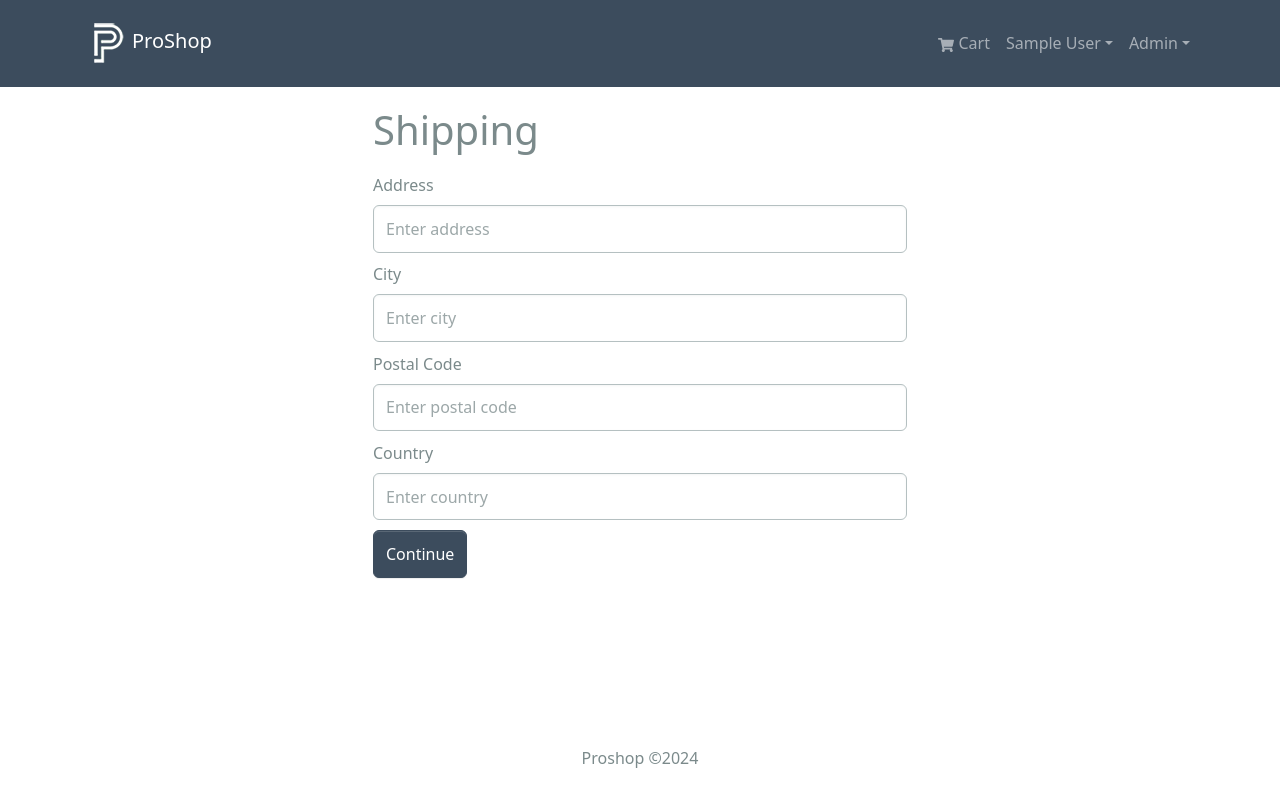
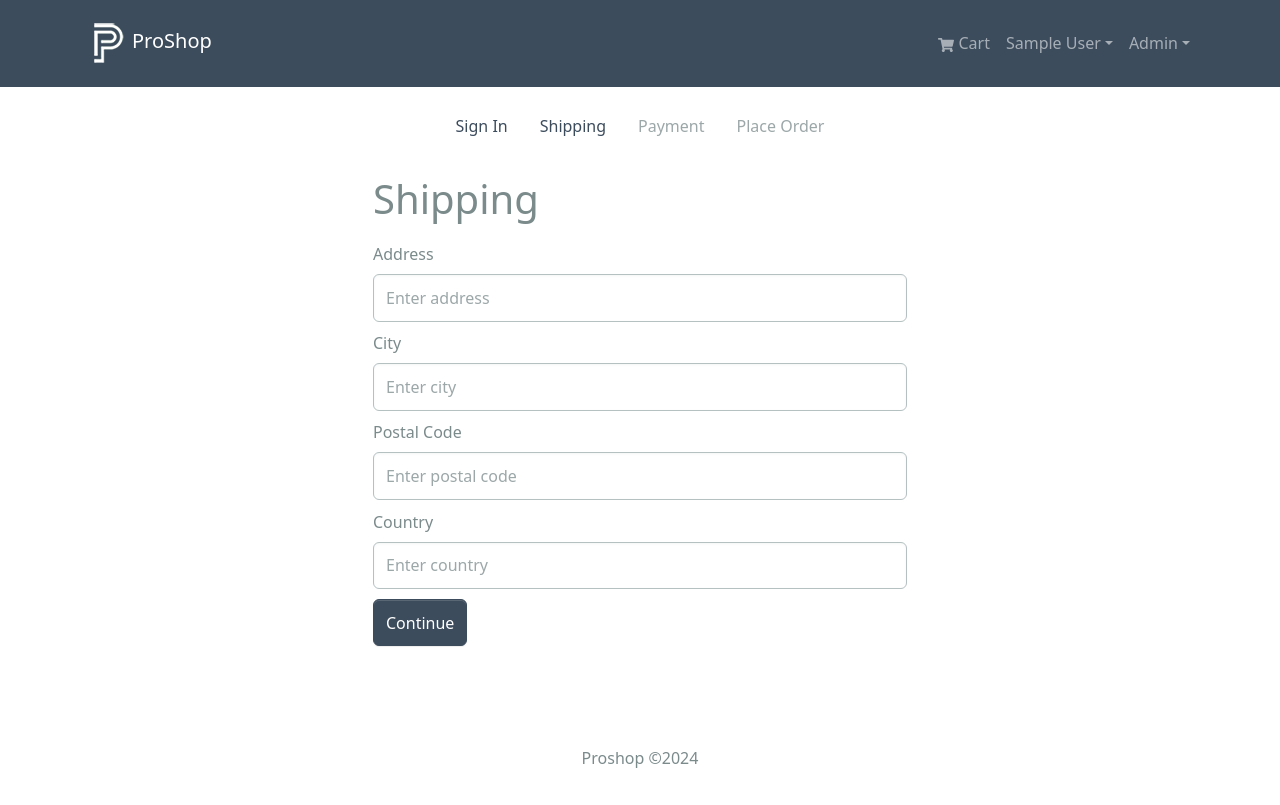
Before and after one commit to abhayshah0305/easyShop, a React (Create React App) app in the folder frontend/: page /shipping in a window 1280 px wide. Built offline with nearby package versions, Linux system fonts and the light colour scheme; sample sign-in values are in the browser's storage.

Commit message:
Checkout Steps

```diff
--- /dev/null
+++ b/frontend/src/components/CheckoutSteps.jsx
@@ -0,0 +1,51 @@
+import React from 'react';
+import { Nav } from 'react-bootstrap';
+import { LinkContainer } from 'react-router-bootstrap';
+
+const CheckoutSteps = ({ step1, step2, step3, step4 }) => {
+  return (
+    <Nav className='justify-content-center mb-4'>
+      <Nav.Item>
+        {step1 ? (
+          <LinkContainer to='/login'>
+            <Nav.Link>Sign In</Nav.Link>
+          </LinkContainer>
+        ) : (
+          <Nav.Link disabled>Sign In</Nav.Link>
+        )}
+      </Nav.Item>
+
+      <Nav.Item>
+        {step2 ? (
+          <LinkContainer to='/shipping'>
+            <Nav.Link>Shipping</Nav.Link>
+          </LinkContainer>
+        ) : (
+          <Nav.Link disabled>Shipping</Nav.Link>
+        )}
+      </Nav.Item>
+
+      <Nav.Item>
+        {step3 ? (
+          <LinkContainer to='/payment'>
+            <Nav.Link>Payment</Nav.Link>
+          </LinkContainer>
+        ) : (
+          <Nav.Link disabled>Payment</Nav.Link>
+        )}
+      </Nav.Item>
+
+      <Nav.Item>
+        {step4 ? (
+          <LinkContainer to='/placeorder'>
+            <Nav.Link>Place Order</Nav.Link>
+          </LinkContainer>
+        ) : (
+          <Nav.Link disabled>Place Order</Nav.Link>
+        )}
+      </Nav.Item>
+    </Nav>
+  );
+};
+
+export default CheckoutSteps;
--- a/frontend/src/screens/ShippingScreen.jsx
+++ b/frontend/src/screens/ShippingScreen.jsx
@@ -3,6 +3,7 @@
 import { useDispatch, useSelector } from 'react-redux';
 import { useNavigate } from 'react-router-dom';
 import FormContainer from '../components/FormContainer';
+import CheckoutSteps from '../components/CheckoutSteps';
 import { saveShippingAddress } from '../slices/cartSlice';
 
 const ShippingScreen = () => {
@@ -27,6 +28,7 @@
 
   return (
     <FormContainer>
+      <CheckoutSteps step1 step2 />
       <h1>Shipping</h1>
       <Form onSubmit={submitHandler}>
         <Form.Group className='my-2' controlId='address'>
```
